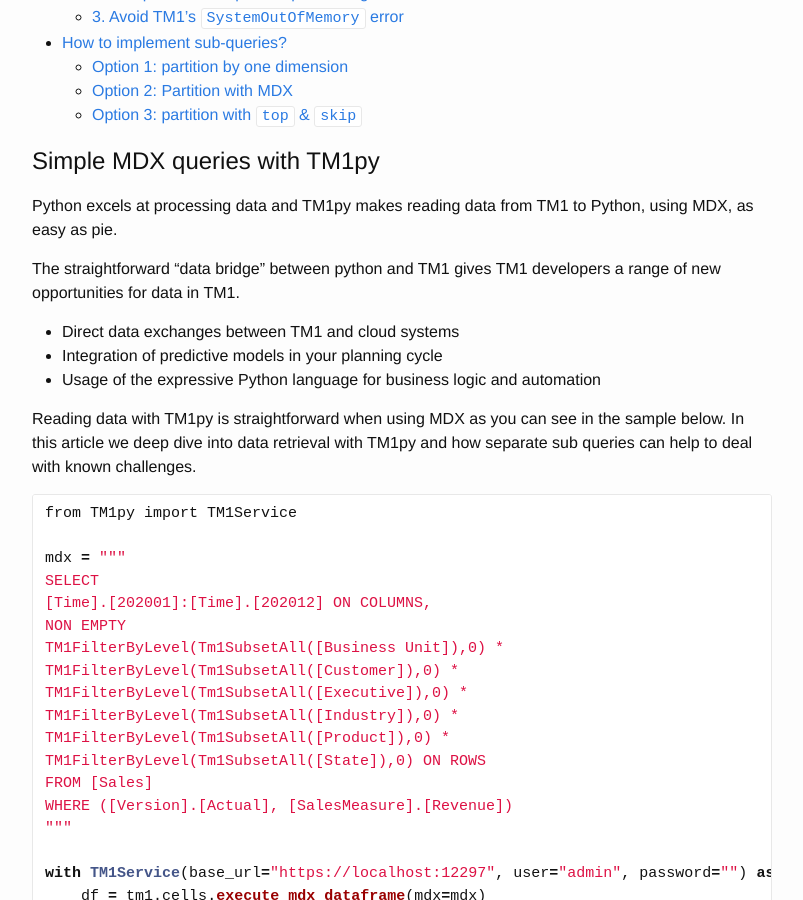
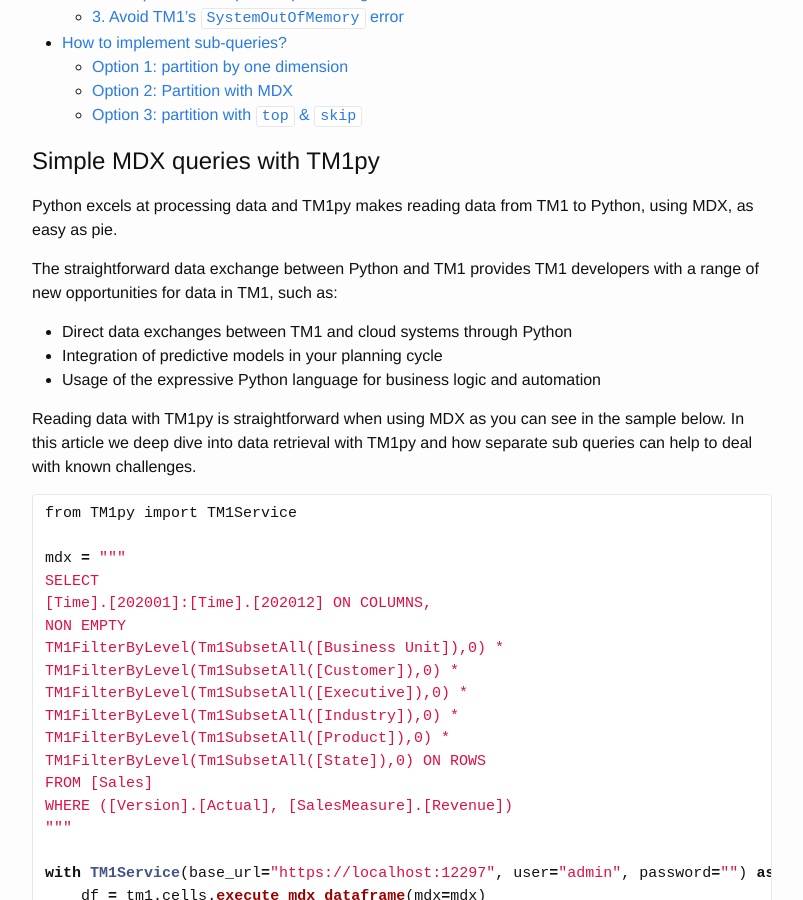
Before and after one commit to cubewise-code/tm1py-tales, a Jekyll site: the page built from _posts/2023-01-15-using-separate-sub-queries-with-mdx.md, in a window 1280 px wide and 900 px high, scrolled down 342 px. Shown: the whole window, without its empty margins (238-1041 px from the left). Built offline with Jekyll 4.4.1, drawn with Linux system fonts in a browser that asks for light colours.

Commit message:
Final changes to sub query mdx tale

```diff
--- a/_posts/2023-01-15-using-separate-sub-queries-with-mdx.md
+++ b/_posts/2023-01-15-using-separate-sub-queries-with-mdx.md
@@ -25,10 +25,10 @@
 
 Python excels at processing data and TM1py makes reading data from TM1 to Python, using MDX, as easy as pie.
 
-The straightforward "data bridge" between python and TM1 gives TM1 developers a range of new opportunities for data in
-TM1.
+The straightforward data exchange between Python and TM1 provides TM1 developers with a range of new opportunities for data in
+TM1, such as:
 
-- Direct data exchanges between TM1 and cloud systems
+- Direct data exchanges between TM1 and cloud systems through Python
 - Integration of predictive models in your planning cycle
 - Usage of the expressive Python language for business logic and automation
 
```
